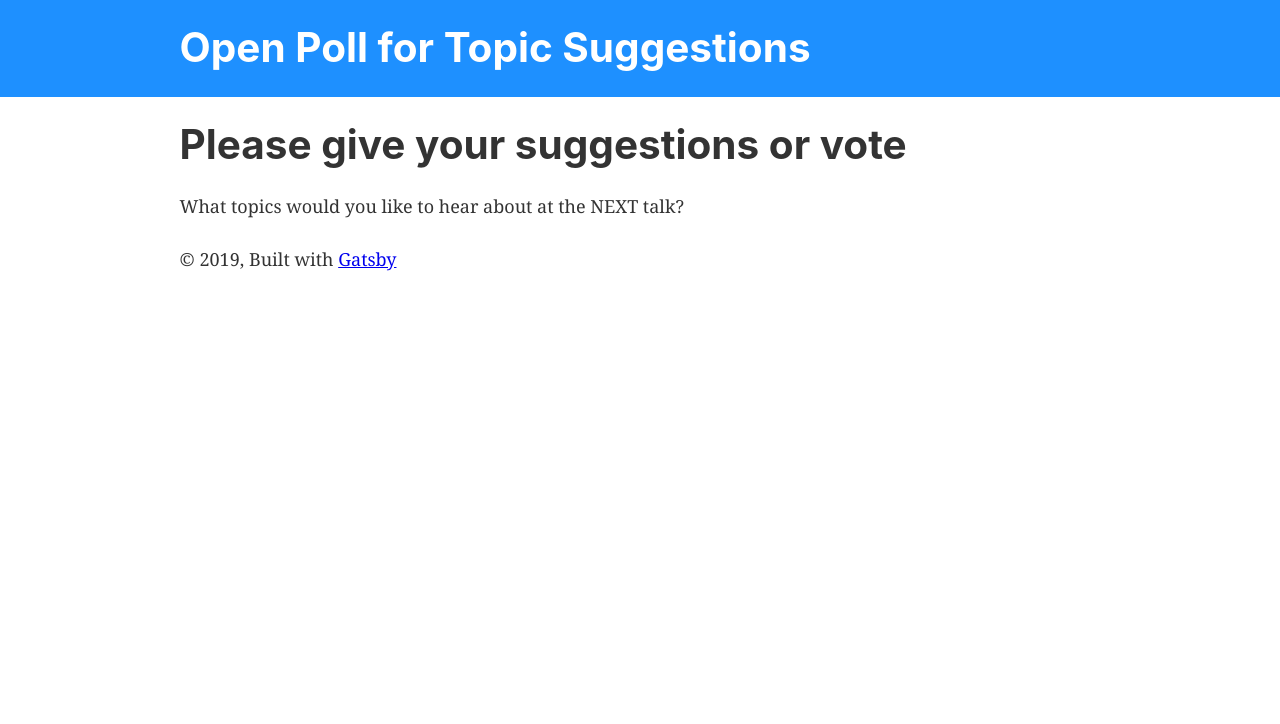
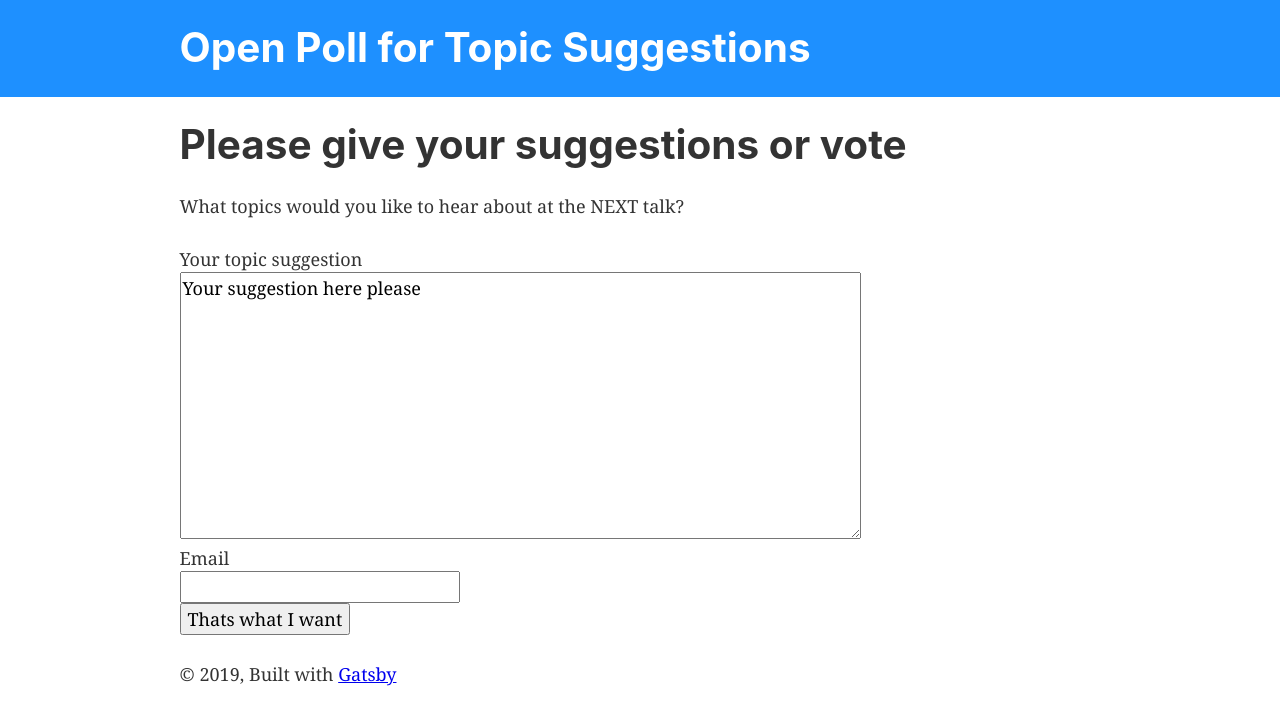
Before and after one commit to gitbisect/open-poll-one-question, a Gatsby site: page / in a window 1280 px wide. Built offline with nearby package versions, Linux system fonts and the light colour scheme; Gatsby itself is replaced by a stand-in of ours.

Commit message:
feat: add a new suggestion component and expose it in home page

```diff
--- /dev/null
+++ b/src/components/new-suggestion.js
@@ -0,0 +1,27 @@
+import React from 'react'
+
+const newSuggestion = (props) => {
+  return (
+    <div>
+      <form onSubmit={props.handleSubmitNewSuggestion}>
+        <div>
+          <label htmlFor="suggestion">Your topic suggestion</label>
+        </div>
+        <div>
+          <textarea name="suggestion" id="suggestion" cols="60" rows="10" defaultValue="Your suggestion here please"></textarea>
+        </div>
+        <div>
+          <label htmlFor="email">Email</label>
+        </div>
+        <div>
+          <input type="email" id="email" />
+        </div>
+        <div>
+          <button type="submit">Thats what I want </button>
+        </div>
+      </form>
+    </div>
+  )
+}
+
+export default newSuggestion;
--- a/src/pages/index.js
+++ b/src/pages/index.js
@@ -3,12 +3,18 @@ import React from "react"
 import Layout from "../components/layout"
 import SEO from "../components/seo"
 
+import NewSuggestion from '../components/new-suggestion'
+
+const handleSubmitNewSuggestion = () => {
+  console.log("Submit Clicked")
+}
 const IndexPage = () => (
   <Layout>
     <SEO title="Home" />
     <h1>Please give your suggestions or vote</h1>
     <p>What topics would you like to hear about at the NEXT talk?</p>
 
+    <NewSuggestion props={handleSubmitNewSuggestion} />
   </Layout>
 )
 
```
